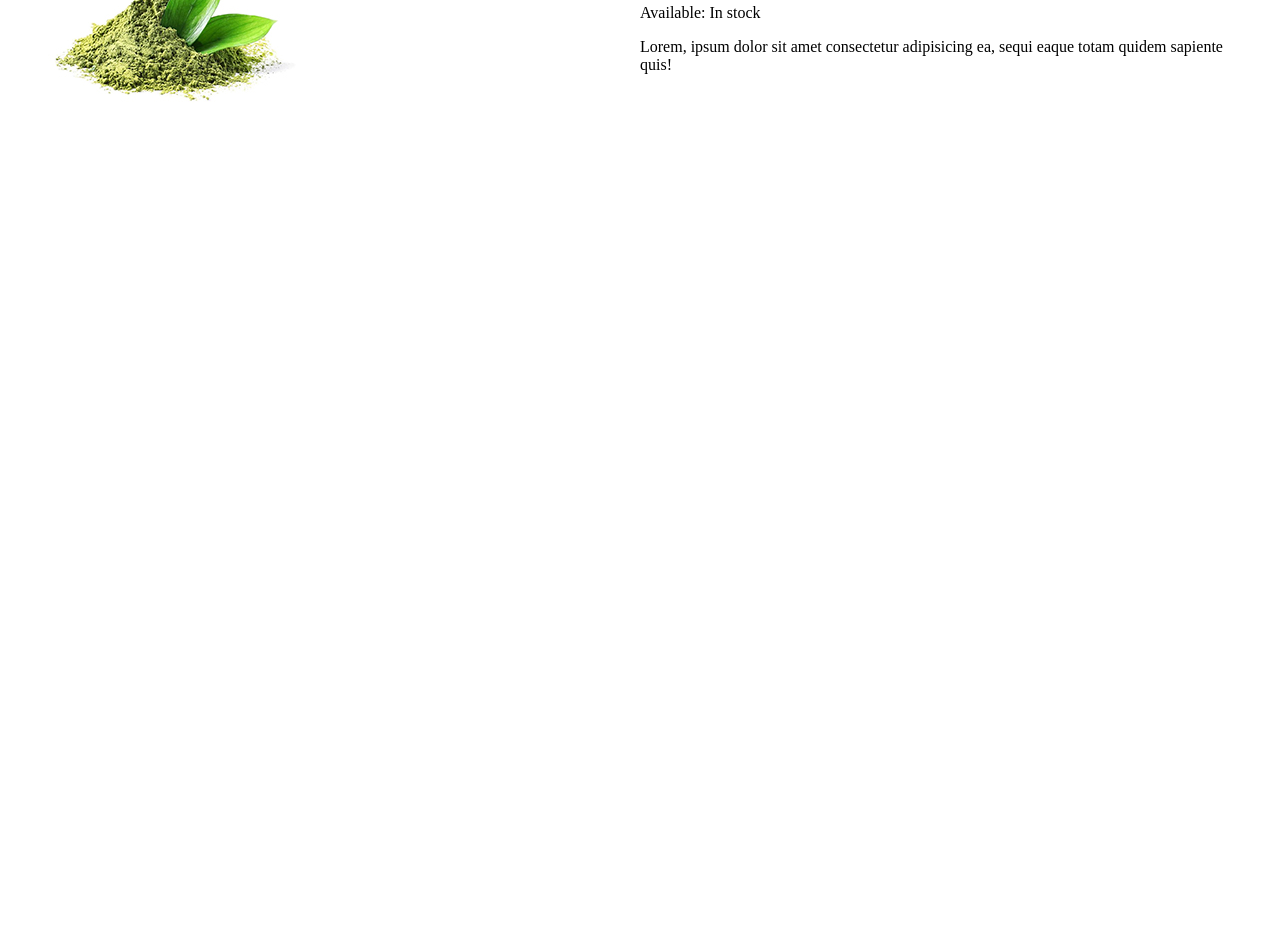
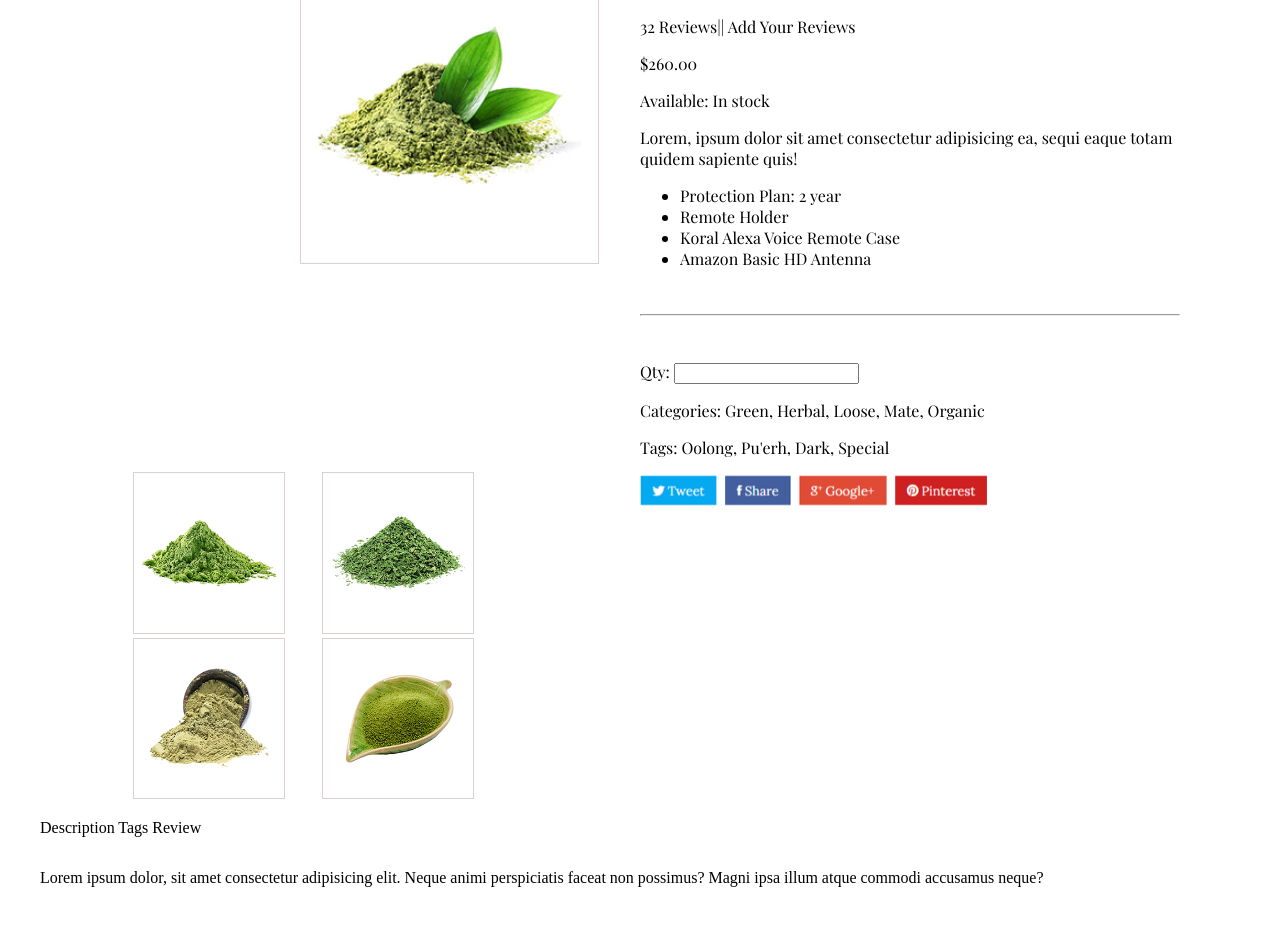
Before and after one commit to OscarOf/MachaTe, a plain HTML site: page producto.html in a window 1280 px wide. Shown: the part 629-1572 px from the top of the page. Before the commit the page ends 846 px from the top, so only its background shows below. Drawn offline with nearby package versions, Linux system fonts and the light colour scheme.

Commit message:
Nueva imagen

```diff
--- a/css/estilos.css
+++ b/css/estilos.css
@@ -192,4 +192,24 @@ footer{
 .seccionp2{
     display: grid;
     grid-template-columns: repeat(2, 1fr);
+    width: 90%;
+    margin: auto;
+    margin-top: 5%;
+    font-family: 'Playfair Display', serif;
+
 }
+
+.imagp1{
+    width: 55%;
+    margin-left: 200px;
+    border: 1px solid rgb(221, 207, 207);
+}
+
+.imagp2{
+    border: 1px solid rgb(221, 207, 207);
+}
+
+.seccionp3{
+    display: grid;
+
+}
--- a/producto.html
+++ b/producto.html
@@ -37,15 +37,40 @@
 
         <section class="seccionp2">
             <div>
-                <img src="Imag/product-1.jpg">
+                <img class="imagp1" src="Imag/product-1.jpg">
             </div>
             <div>
-                <p>Nature Close Tea</p>
+                <p style="font-size: 2em; font-family:'Work Sans', sans-serif; margin-top: 0px;">Nature Close Tea</p>
                 <p>32 Reviews|| Add Your Reviews</p>
                 <p>$260.00</p>
                 <p>Available: In stock</p>
                 <p>Lorem, ipsum dolor sit amet consectetur adipisicing ea, sequi eaque totam quidem sapiente quis!</p>
-
+                <ul>
+                    <li>Protection Plan: 2 year</li>
+                    <li>Remote Holder</li>
+                    <li>Koral Alexa Voice Remote Case</li>
+                    <li>Amazon Basic HD Antenna</li>
+                </ul><br>
+                <hr>
+                <br>
+                <p>Qty: <input width="30px"></p>
+                <p>Categories: Green, Herbal, Loose, Mate, Organic</p>
+                <p>Tags: Oolong, Pu'erh, Dark, Special</p>
+                <img src="Imag/navega.png">
+            </div>
+            <div style="margin-top: -40px;">
+                <img class="imagp2" src="Imag/product-4.jpg" alt="noha" width="150px" style="margin-left: 33px;">
+                <img class="imagp2" src="Imag/product-2.jpg" alt="noha" width="150px" style="margin-left: 33px;">
+                <img class="imagp2" src="Imag/product-3.jpg" alt="noha" width="150px" style="margin-left: 33px;">
+                <img class="imagp2" src="Imag/product-5.jpg" alt="noha" width="150px" style="margin-left: 33px;">
+            </div>
+        </section>
+        <section class="seccionp3">
+            <div>
+                <p>Description Tags Review</p>
+            </div>
+            <div>
+                <p>Lorem ipsum dolor, sit amet consectetur adipisicing elit. Neque animi perspiciatis faceat non possimus? Magni ipsa illum atque commodi accusamus neque?</p>
             </div>
         </section>
 
```
Also changed, not shown: Imag/navega.png (added).
